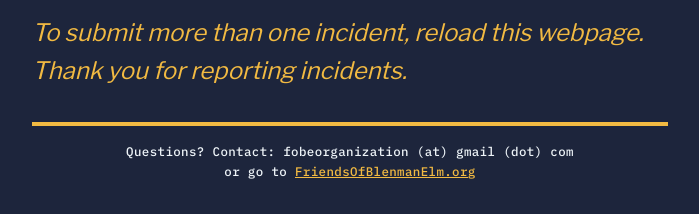
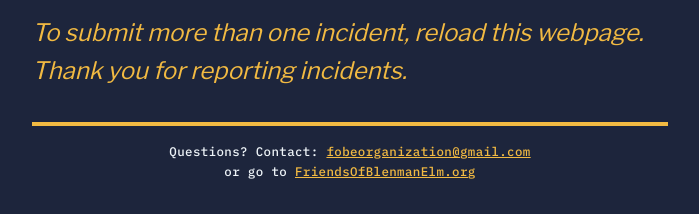
Before and after one commit to daphne56/bena, a plain HTML site: page index.html in a window 1280 px wide. Shown: the part 2147-2361 px from the top of the page, without its empty margins (290-989 px from the left). Drawn offline with nearby package versions, Linux system fonts and the light colour scheme; a script that the page names is missing.

Commit message:
Add files via upload

```diff
--- a/index.html
+++ b/index.html
@@ -51,7 +51,7 @@
 		<p><i>To submit more than one incident, reload this webpage. Thank you for reporting incidents.</i></p>
 
 		<div id="footer">
-			<p>Questions? Contact: fobeorganization (at) gmail (dot) com</p> or go to  <a target=_top href="https://friendsofblenmanelm.org">FriendsOfBlenmanElm.org</a>
+			<p>Questions? Contact: <a href="mailto:fobeorganization@gmail.com">fobeorganization@gmail.com</a></p> or go to  <a target=_top href="https://friendsofblenmanelm.org">FriendsOfBlenmanElm.org</a>
 
 
 		</div> <!-- ends footer -->
```
